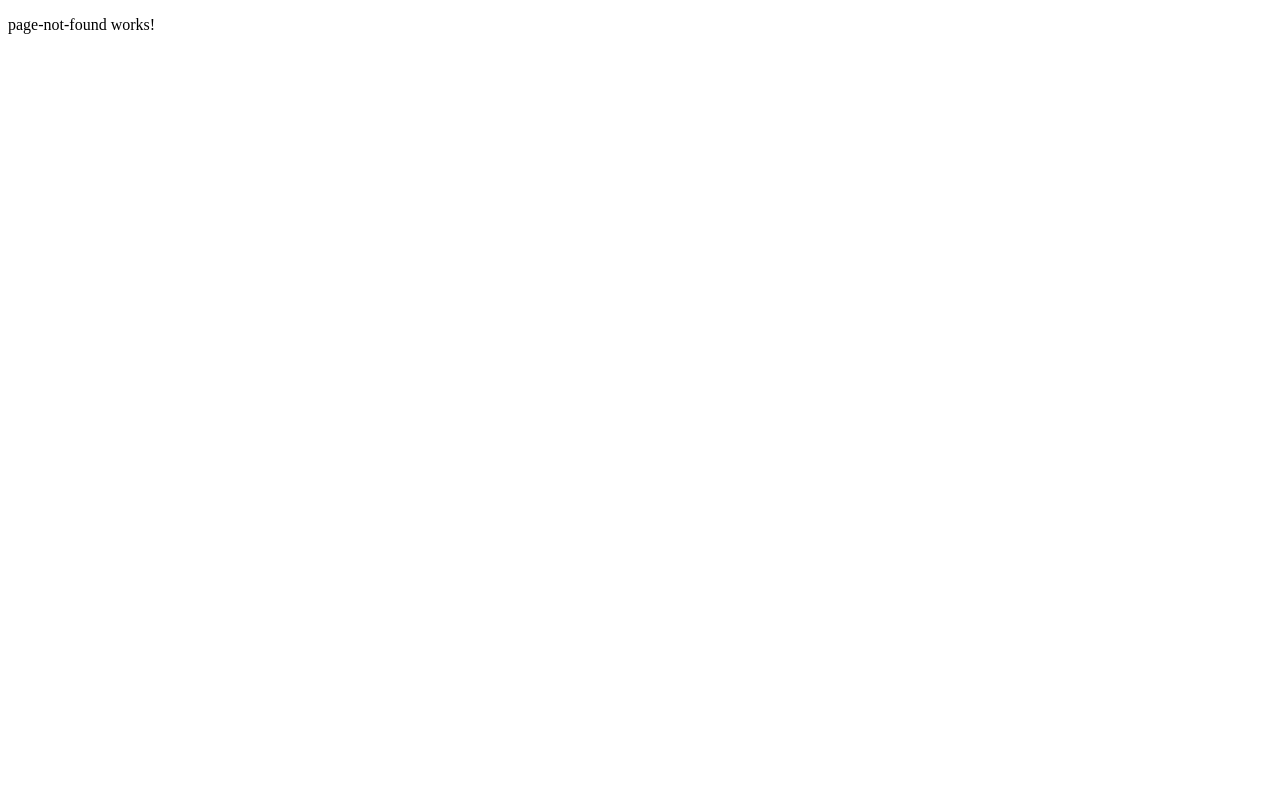
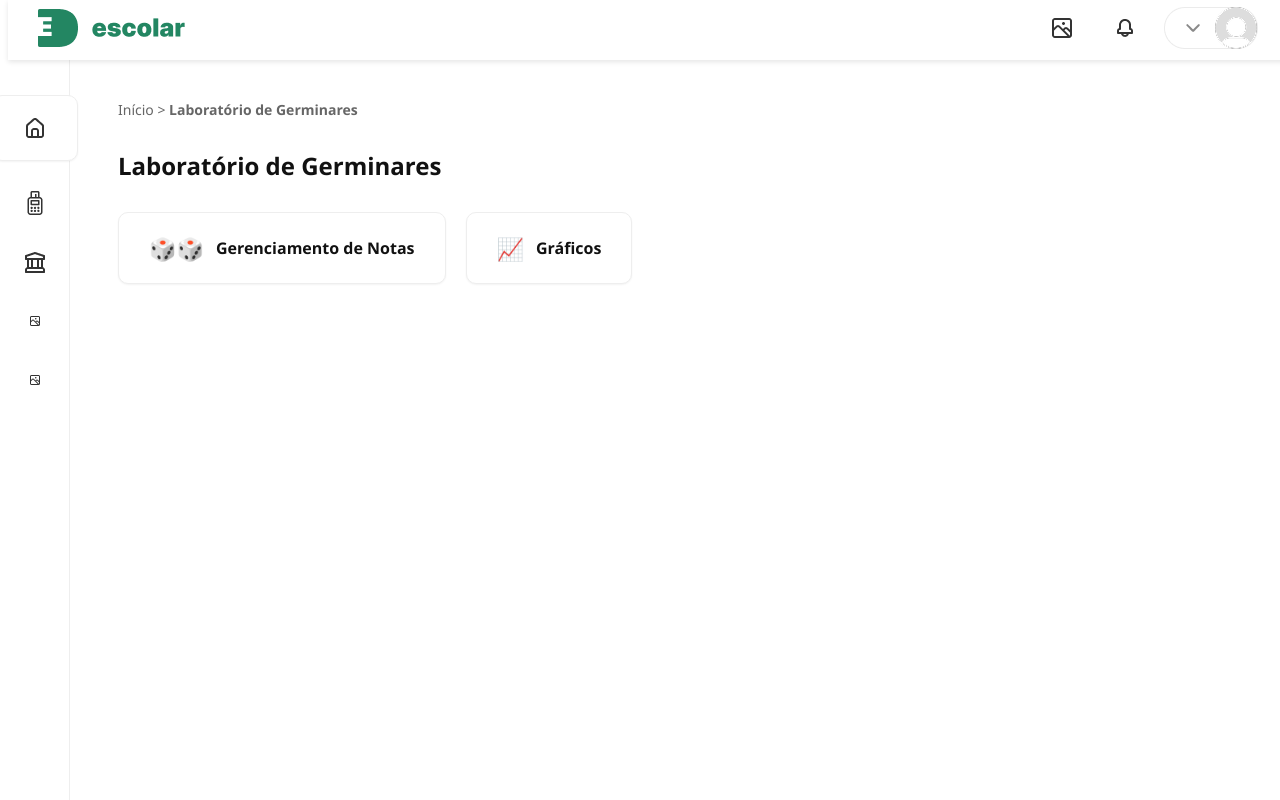
Before and after one commit to EuCaioOGarcia/Pj-GerminaLabCF, an Angular app in the folder projeto-germinalab/: page /home in a window 1280 px wide. Built offline with nearby package versions, Linux system fonts and the light colour scheme.

Commit message:
tirando erros

```diff
--- a/projeto-germinalab/src/app/app.routes.ts
+++ b/projeto-germinalab/src/app/app.routes.ts
@@ -9,11 +9,6 @@ import { CadastrarNotaComponent } from './components/cadastrar-nota/cadastrar-no
 import { PageNotFoundComponent } from './components/page-not-found/page-not-found.component';
 
 export const routes: Routes = [
-    // pagina de erro 404
-    {
-        path: '**',
-        component: PageNotFoundComponent
-    },
     {
         path: "home",
         title: 'Casa Estelar',
@@ -57,6 +52,11 @@ export const routes: Routes = [
         title: 'Cadastro de Nota Estelar',
         component: CadastrarNotaComponent
     },
-
+    // pagina de erro 404
+    {
+        path: '**',
+        title: 'error 404',
+        component: PageNotFoundComponent
+    },
 
 ];
--- a/projeto-germinalab/src/app/components/cadastrar-nota/cadastrar-nota.component.ts
+++ b/projeto-germinalab/src/app/components/cadastrar-nota/cadastrar-nota.component.ts
@@ -2,7 +2,7 @@ import { Component } from '@angular/core';
 import {  RouterLink, RouterLinkActive, RouterOutlet  } from '@angular/router';
 @Component({
   selector: 'app-cadastrar-nota',
-  imports: [RouterLink, RouterOutlet, RouterLinkActive],
+  imports: [RouterOutlet],
   templateUrl: './cadastrar-nota.component.html',
   styleUrl: './cadastrar-nota.component.css'
 })
--- a/projeto-germinalab/src/app/components/cadastrar-user/cadastrar-user.component.ts
+++ b/projeto-germinalab/src/app/components/cadastrar-user/cadastrar-user.component.ts
@@ -2,7 +2,7 @@ import { Component } from '@angular/core';
 import {  RouterLink, RouterLinkActive, RouterOutlet  } from '@angular/router';
 @Component({
   selector: 'app-cadastrar-user',
-  imports: [RouterLink, RouterOutlet, RouterLinkActive],
+  imports: [RouterOutlet],
   templateUrl: './cadastrar-user.component.html',
   styleUrl: './cadastrar-user.component.css'
 })
--- a/projeto-germinalab/src/app/components/page-not-found/page-not-found.component.html
+++ b/projeto-germinalab/src/app/components/page-not-found/page-not-found.component.html
@@ -1 +1,2 @@
-<p>page-not-found works!</p>
+<h2>Page Not Found</h2>
+<p>We couldn't find that page! Not even with x-ray vision.</p>
```
